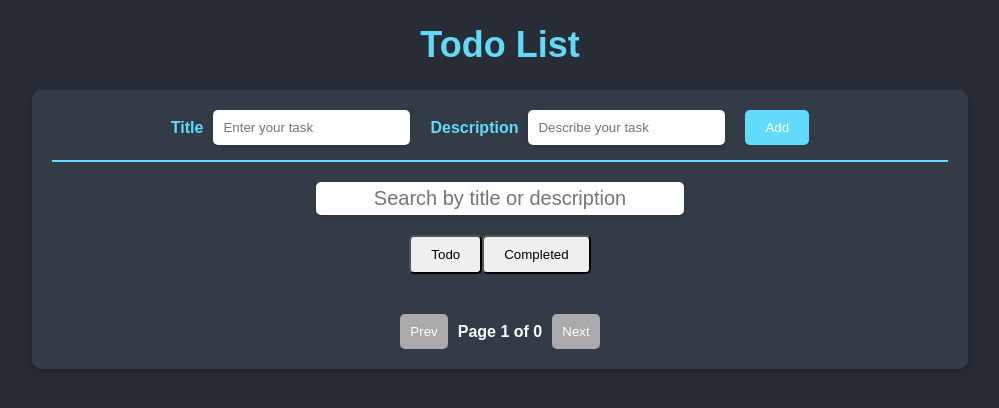
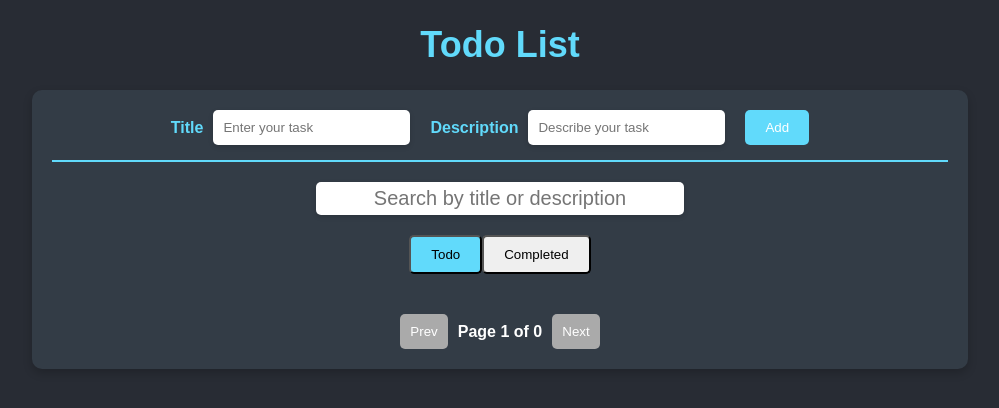
Before and after one commit to binhkuro/todo-app, a React (Create React App) app: page / in a window 1280 px wide. Shown: the top 408 px of the page, without its empty margins (140-1139 px from the left). Built offline with nearby package versions, Linux system fonts and the light colour scheme.

Commit message:
app đơn giản

```diff
--- a/src/components/TodoSwitchScreen.js
+++ b/src/components/TodoSwitchScreen.js
@@ -6,13 +6,13 @@ class TodoSwitchScreen extends Component {
         return (
             <div className="btn-area">
                 <button
-                    className={`isCompletedScreen ${!isCompletedScreen ? 'activate' : ''}`}
+                    className={`isCompletedScreen ${!isCompletedScreen ? 'active' : ''}`}
                     onClick={() => onSwitchScreen(false)}
                 >
                     Todo
                 </button>
                 <button
-                    className={`isCompletedScreen ${isCompletedScreen ? 'activate' : ''}`}
+                    className={`isCompletedScreen ${isCompletedScreen ? 'active' : ''}`}
                     onClick={() => onSwitchScreen(true)}
                 >
                     Completed
```
